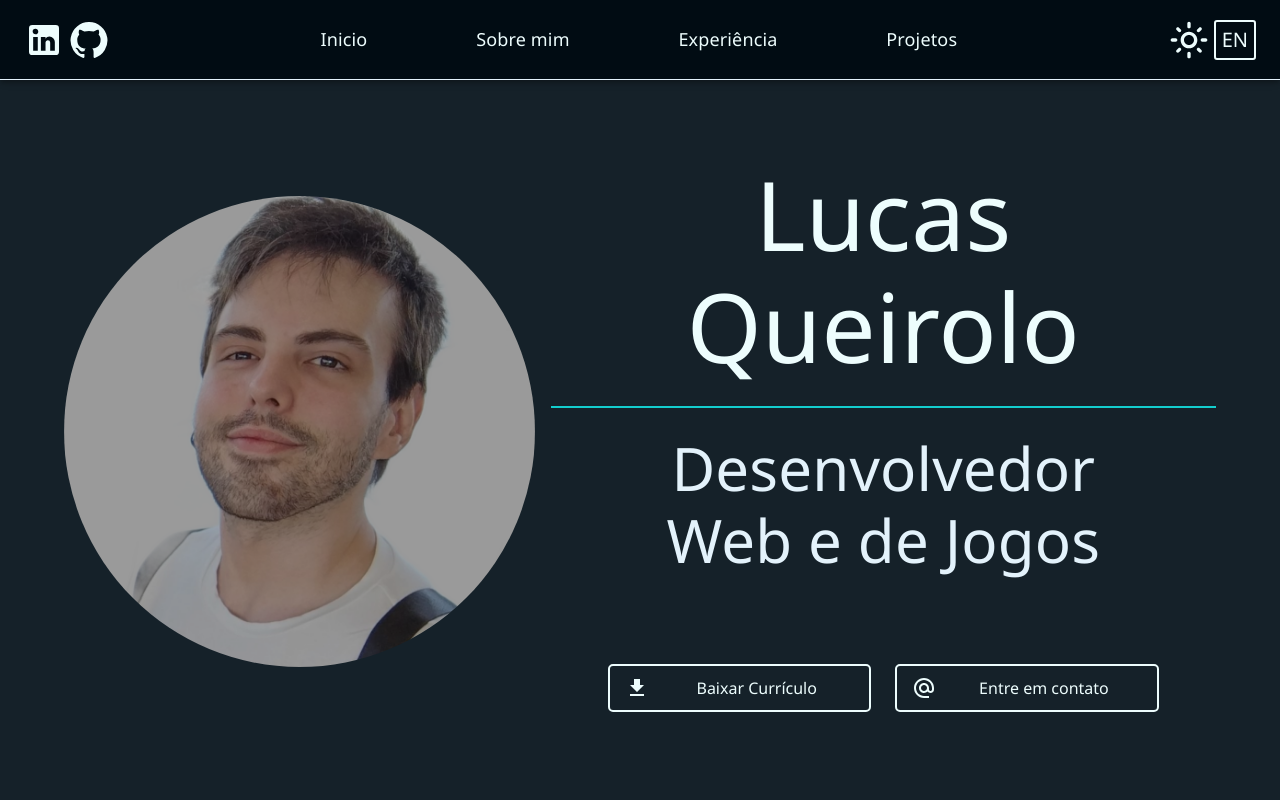
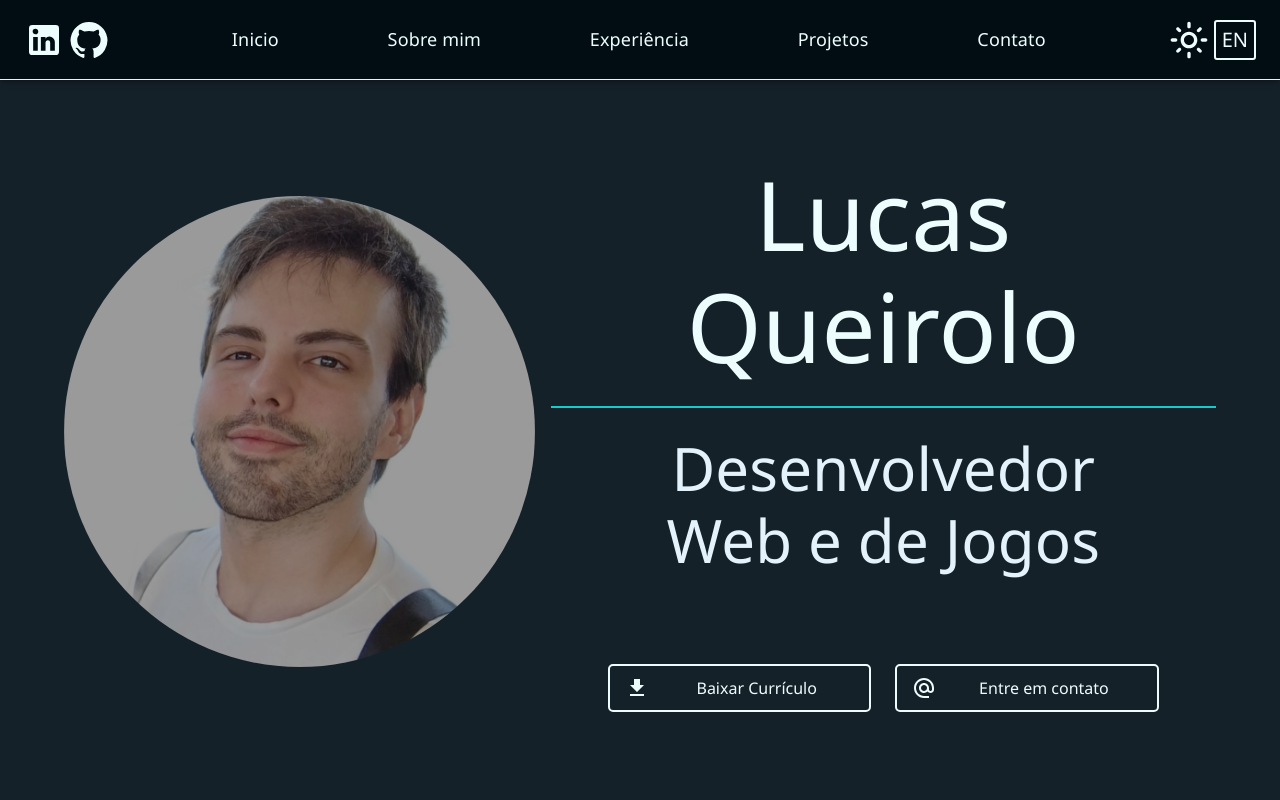
Before and after one commit to Luxxdev/portifolio, a React (Vite) app: page / in a window 1280 px wide. Shown: the top 800 px of the page. Built offline with nearby package versions, Linux system fonts and the light colour scheme.

Commit message:
contact navbar and typo

```diff
--- a/src/components/NavBar/NavBar.tsx
+++ b/src/components/NavBar/NavBar.tsx
@@ -41,6 +41,7 @@ const navLinks = [
   { id: 'about', label: 'navAbout' },
   { id: 'experience', label: 'navExperience' },
   { id: 'projects', label: 'navProjects' },
+  { id: 'footer', label: 'footerContact' },
 ]
 
 const NavBar = () => {
--- a/src/i18n/translations/en.json
+++ b/src/i18n/translations/en.json
@@ -2,7 +2,7 @@
   "translation": {
     "oppositeLanguage": "pt",
     "navMain": "Home",
-    "navAbout": "About Me",
+    "navAbout": "About me",
     "navProjects": "Projects",
     "navExperience": "Experience",
     "navRole": "Game and Web Developer",
```
